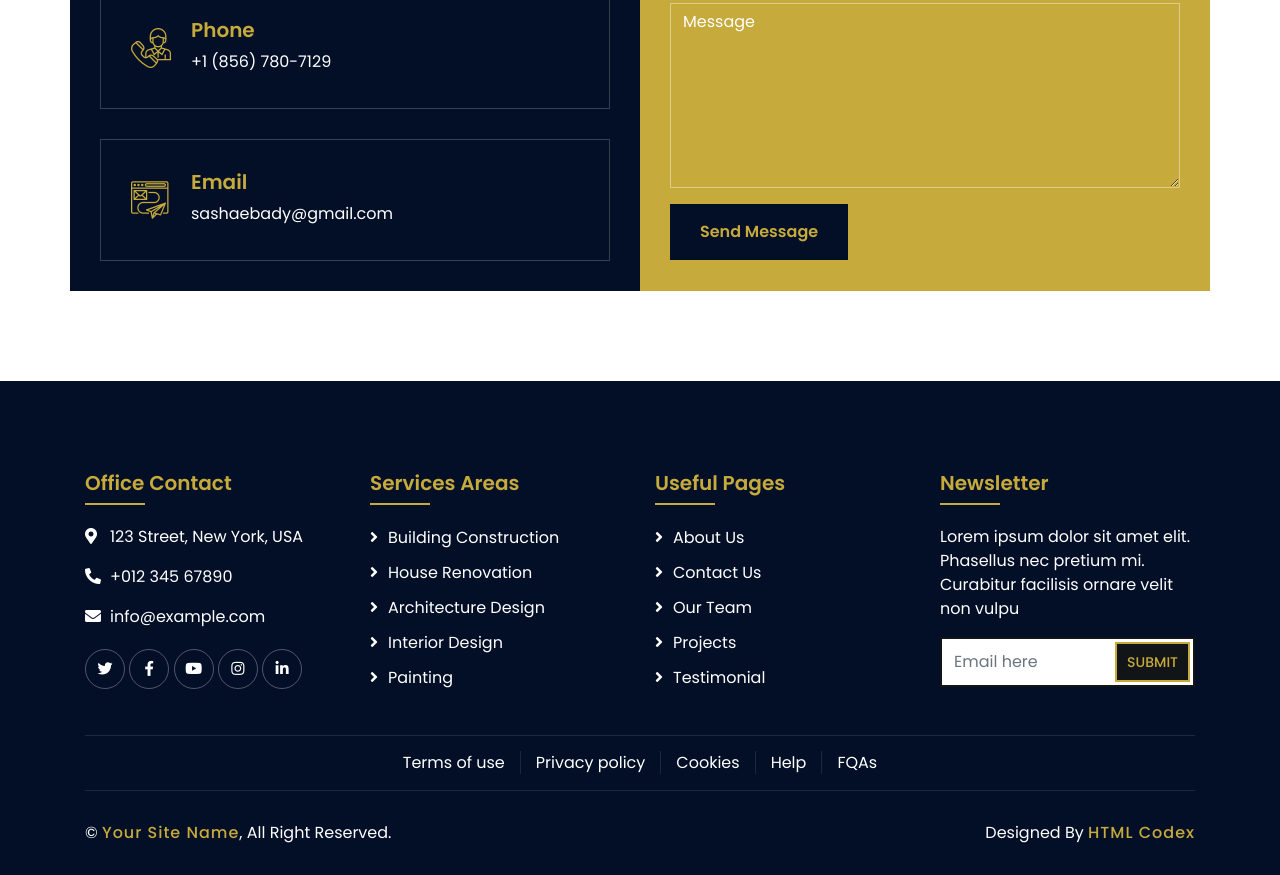
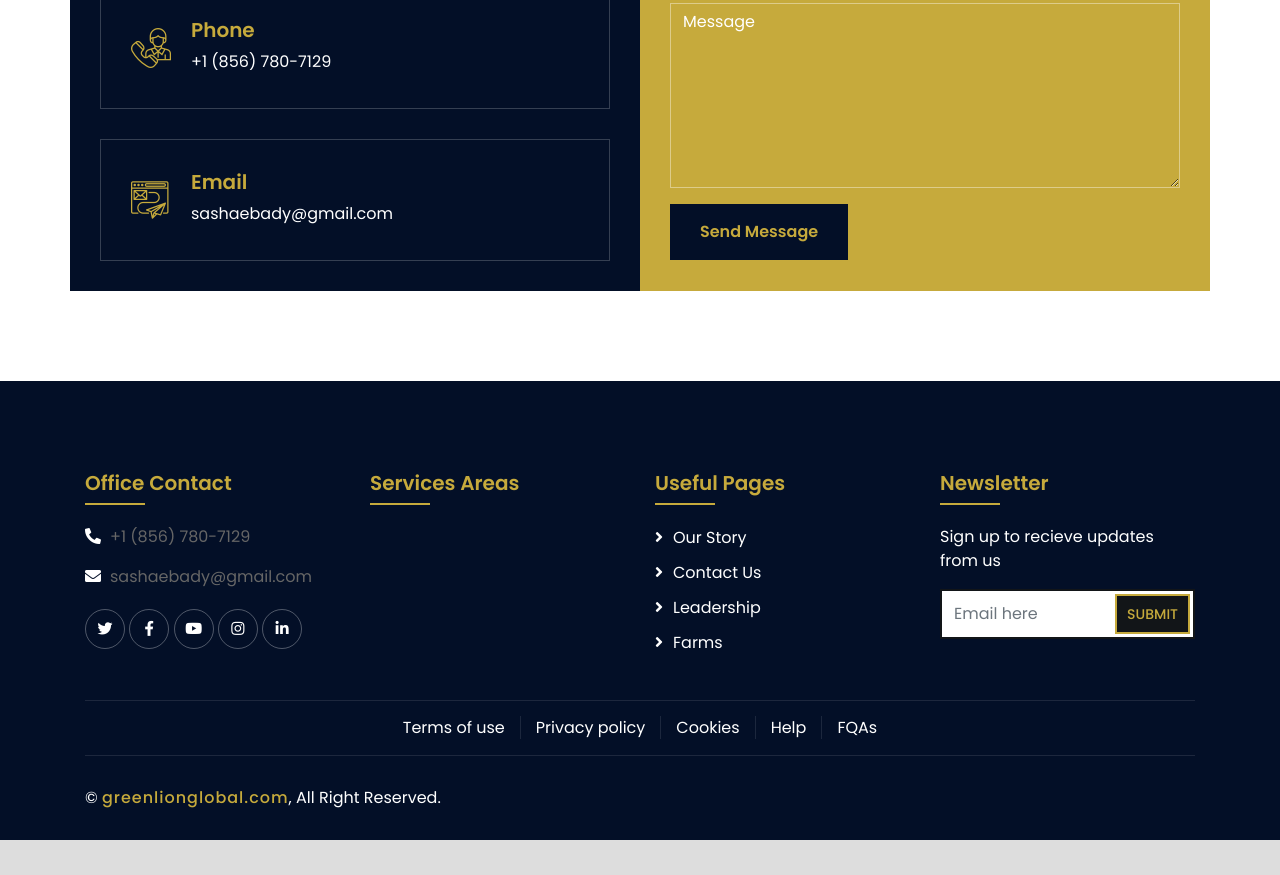
Before and after one commit to KnDjoshua/greenlionglobal, a plain HTML site: page contact.html in a window 1280 px wide. Shown: the part 903-1778 px from the top of the page. After the commit the page ends 1743 px from the top, so only its background shows below. Drawn offline with nearby package versions, Linux system fonts and the light colour scheme.

Commit message:
Update contact.html

```diff
--- a/contact.html
+++ b/contact.html
@@ -223,9 +223,14 @@
                     <div class="col-md-6 col-lg-3">
                         <div class="footer-contact">
                             <h2>Office Contact</h2>
-                            <p><i class="fa fa-map-marker-alt"></i>123 Street, New York, USA</p>
-                            <p><i class="fa fa-phone-alt"></i>+012 345 67890</p>
-                            <p><i class="fa fa-envelope"></i>info@example.com</p>
+                            <!-- <p><i class="fa fa-map-marker-alt"></i>123 Street, New York, USA</p> -->
+                            <p><i class="fa fa-phone-alt"></i><a href="tel:+1 (856) 780-7129
+
+">+1 (856) 780-7129
+
+                                </a></p>
+                            <p><i class="fa fa-envelope"></i><a
+                                    href="mailto:sashaebady@gmail.com">sashaebady@gmail.com</a></p>
                             <div class="footer-social">
                                 <a href=""><i class="fab fa-twitter"></i></a>
                                 <a href=""><i class="fab fa-facebook-f"></i></a>
@@ -238,29 +243,28 @@
                     <div class="col-md-6 col-lg-3">
                         <div class="footer-link">
                             <h2>Services Areas</h2>
-                            <a href="">Building Construction</a>
-                            <a href="">House Renovation</a>
-                            <a href="">Architecture Design</a>
-                            <a href="">Interior Design</a>
-                            <a href="">Painting</a>
+                            <!-- <a href="">Building Construction</a>
+                                <a href="">House Renovation</a>
+                                <a href="">Architecture Design</a>
+                                <a href="">Interior Design</a>
+                                <a href="">Painting</a> -->
                         </div>
                     </div>
                     <div class="col-md-6 col-lg-3">
                         <div class="footer-link">
                             <h2>Useful Pages</h2>
-                            <a href="">About Us</a>
-                            <a href="">Contact Us</a>
-                            <a href="">Our Team</a>
-                            <a href="">Projects</a>
-                            <a href="">Testimonial</a>
+                            <a href="about.html">Our Story</a>
+                            <a href="contact.html">Contact Us</a>
+                            <a href="team.html">Leadership</a>
+                            <a href="portfolio.html">Farms</a>
+                            <!-- <a href="">Testimonial</a> -->
                         </div>
                     </div>
                     <div class="col-md-6 col-lg-3">
                         <div class="newsletter">
                             <h2>Newsletter</h2>
                             <p>
-                                Lorem ipsum dolor sit amet elit. Phasellus nec pretium mi. Curabitur facilisis ornare
-                                velit non vulpu
+                                Sign up to recieve updates from us
                             </p>
                             <div class="form">
                                 <input class="form-control" placeholder="Email here">
@@ -282,10 +286,10 @@
             <div class="container copyright">
                 <div class="row">
                     <div class="col-md-6">
-                        <p>&copy; <a href="#">Your Site Name</a>, All Right Reserved.</p>
+                        <p>&copy; <a href="#">greenlionglobal.com</a>, All Right Reserved.</p>
                     </div>
                     <div class="col-md-6">
-                        <p>Designed By <a href="https://htmlcodex.com">HTML Codex</a></p>
+                        <!-- <p>Designed By <a href="https://htmlcodex.com">HTML Codex</a></p> -->
                     </div>
                 </div>
             </div>
```
